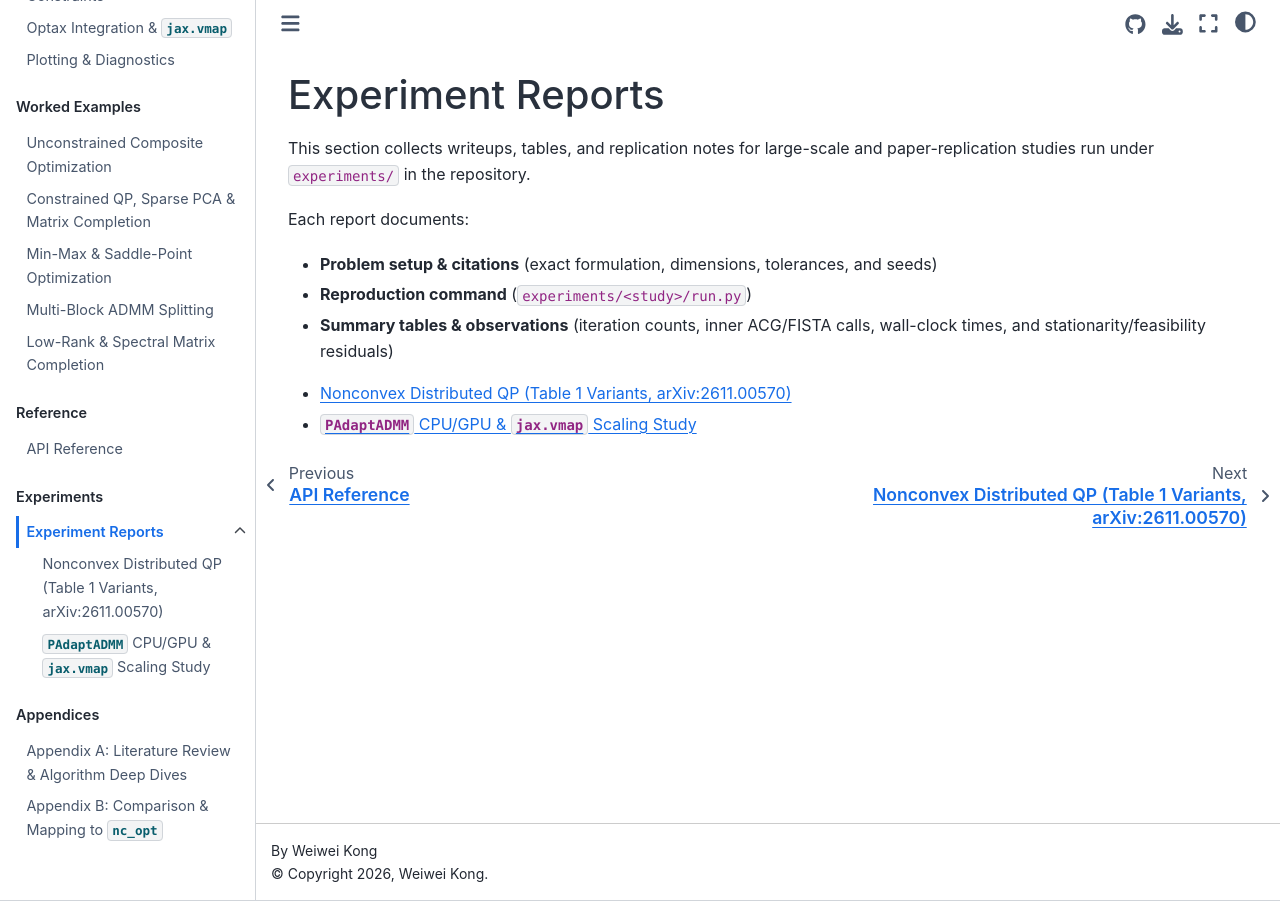
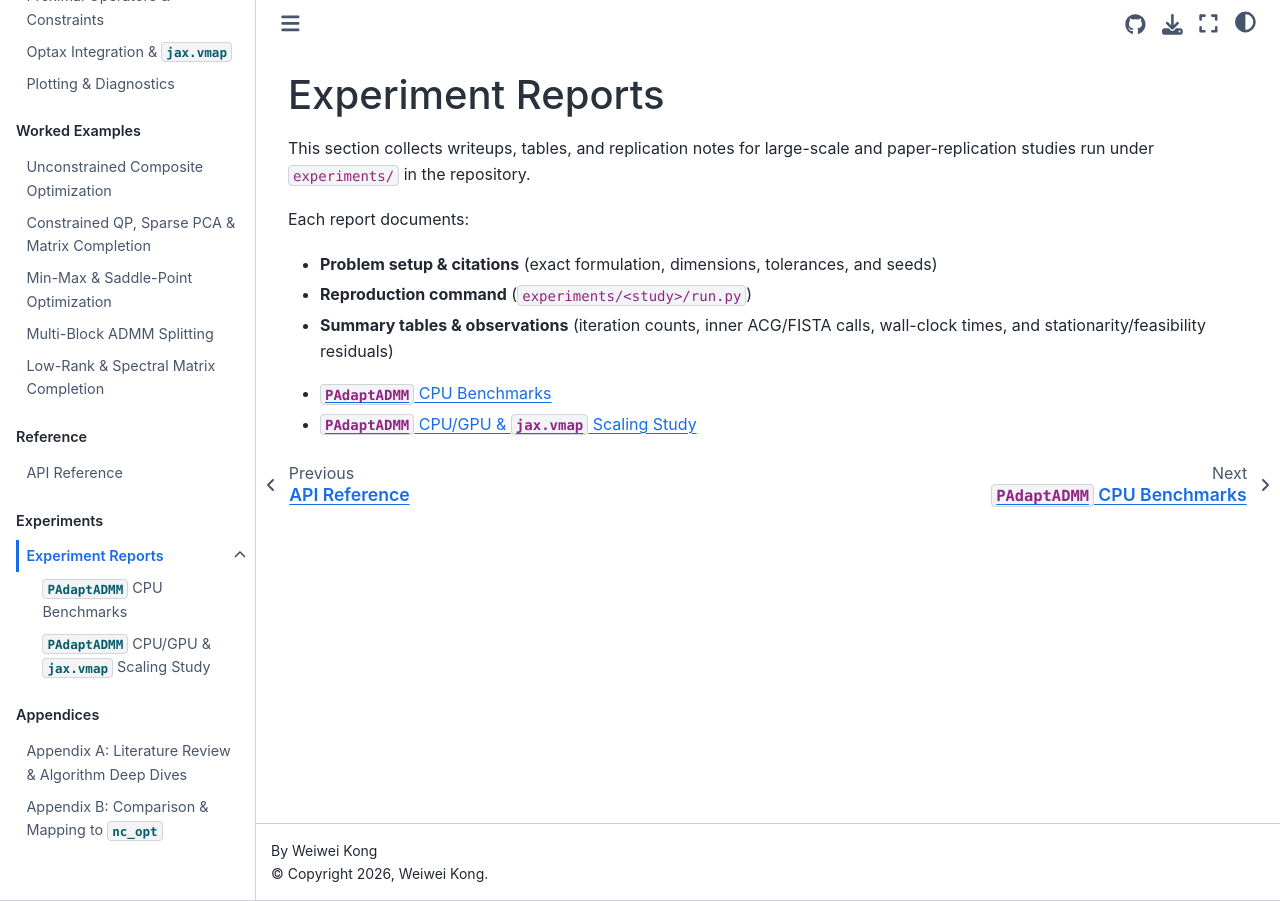
Before and after one commit to wwkong/proxax, a Sphinx documentation site: the page built from docs/experiments/index.md, in a window 1280 px wide. Built offline with Sphinx 7.4.7 and the Sphinx Book theme 1.1.4, drawn with Linux system fonts in a browser that asks for light colours.

Commit message:
Rename DQP report to PAdaptADMM CPU Benchmarks and match _images SVG width

````diff
--- a/docs/_static/custom.css
+++ b/docs/_static/custom.css
@@ -65,6 +65,7 @@ table.grouped-4-table tbody tr:nth-child(4n):not(:last-child) td,
 }
 
 /* Make SVG plots fill the horizontal article width cleanly */
+.bd-article img[src*="_images/"][src$=".svg"],
 .bd-article img[src*="_static/plots/"][src$=".svg"] {
   width: 100%;
   height: auto;
--- a/docs/experiments/index.md
+++ b/docs/experiments/index.md
@@ -11,7 +11,7 @@ Each report documents:
 - **Summary tables & observations** (iteration counts, inner ACG/FISTA calls,
   wall-clock times, and stationarity/feasibility residuals)
 
-* [Nonconvex Distributed QP (Table 1 Variants, arXiv:2611.00570)](maia2026_table1_dqp.md)
+* [`PAdaptADMM` CPU Benchmarks](maia2026_table1_dqp.md)
 * [`PAdaptADMM` CPU/GPU & `jax.vmap` Scaling Study](padapt_vmap_gpu.md)
 
 ```{toctree}
--- a/docs/experiments/maia2026_table1_dqp.md
+++ b/docs/experiments/maia2026_table1_dqp.md
@@ -1,4 +1,4 @@
-# Nonconvex Distributed QP (Table 1 Variants, arXiv:2611.00570)
+# `PAdaptADMM` CPU Benchmarks
 
 This report evaluates Proxax's multi-block solvers on small-scale variants of the
 nonconvex Distributed Quadratic Programming (DQP) benchmark from
````
